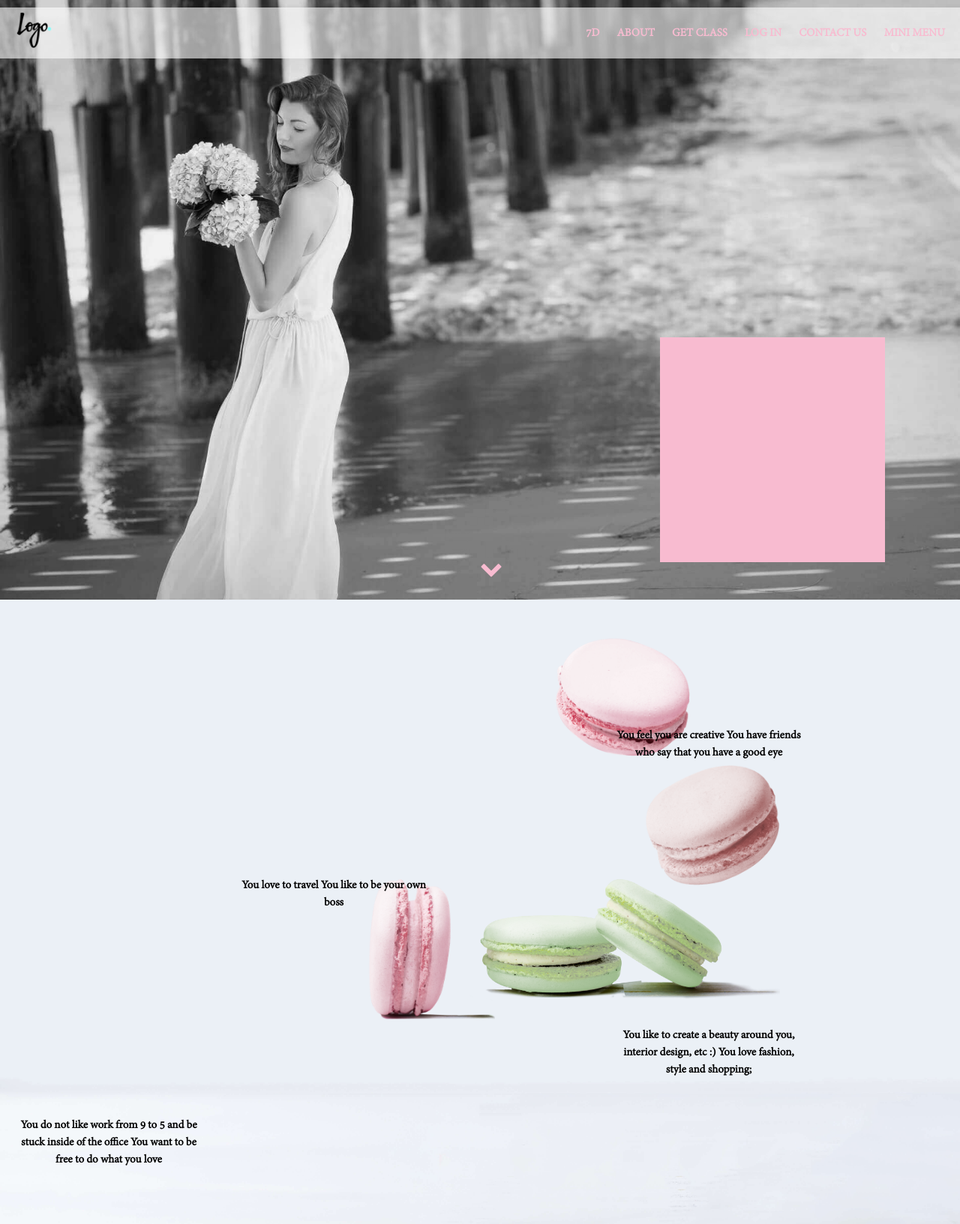
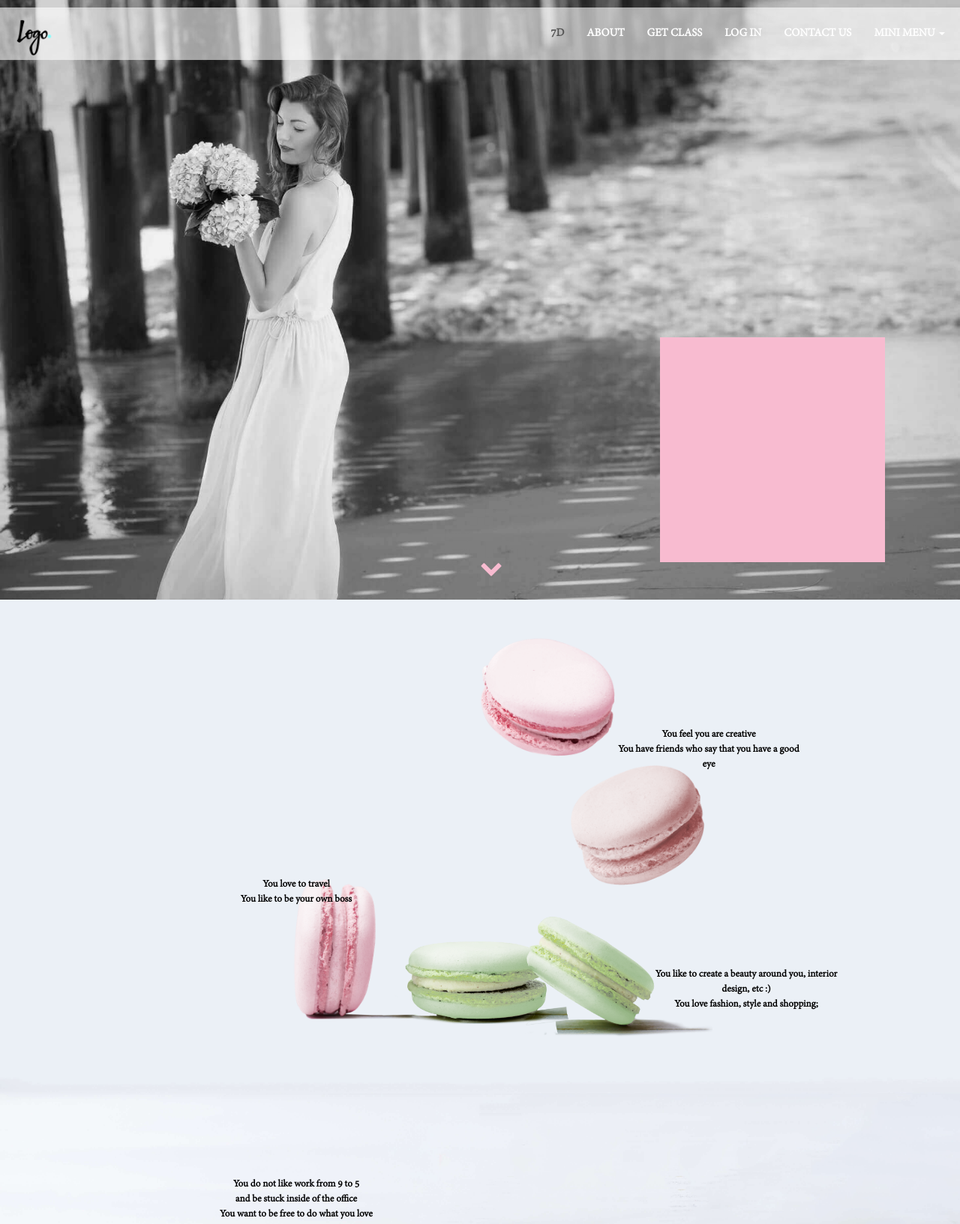
Before and after one commit to HurYur/fashoin-layout, a plain HTML site: page index.html in a window 1280 px wide. Shown: the top 1633 px of the page at 75% size. Drawn offline with nearby package versions, Linux system fonts and the light colour scheme.

Commit message:
added a menu

```diff
--- a/css/main.css
+++ b/css/main.css
@@ -53,27 +53,34 @@ section{
 .top .logo img{
 	height: 50px;
 }
-.top .top-panel{
+.top .navbar-default{
 	margin-top: 10px;
-	position: fixed;
-    width: 100%;
-    z-index: 100;
 	background-color: rgba(255,255,255,0.6);
 	align-items: center;
-	padding: 5px 20px;
-}
-.top .main-nav li{
-	display: inline;
-	margin-left: 20px;
+	padding: 0 20px;
+    border: 0;
 }
 a{
 	color: #F8BBD0;
 	text-decoration: none;
 	display: inline-block;
 }
-.top .main-nav a{
+.top .navbar-nav li a{
+	color: #fff;
 	text-transform: uppercase;
 	font-weight: bold;
+	font-size: 16px;
+	padding: 25px 15px;
+}
+.top .navbar-nav .active a{
+	background-color: initial;
+}
+.top .dropdown-menu{
+	background-color: rgba(248, 187, 208, 0.6);
+}
+.top .dropdown-menu li a{
+	padding: 15px;
+	color: black;
 }
 .top .box{
 	width: 300px;
@@ -124,26 +131,26 @@ a{
     position: relative;
 }
 #macaroon1{
-	right: 200px;
+	right: 300px;
 }
 #macaroon2{
-	right: 80px;
+	right: 180px;
     top: 170px;
 }
 #macaroon3{
 	width: 170px;
-    right: 460px;
+    right: 560px;
     top: 320px;
 }
 #macaroon4{
 	width: 220px;
-    top: 370px;
-    right: 260px;
+    top: 405px;
+    right: 360px;
 }
 #macaroon5{
 	width: 250px;
-    top: 320px;
-    right: 80px;
+    top: 370px;
+    right: 170px;
 }
 .macaroons img{
 	width: 180px;
@@ -156,22 +163,23 @@ a{
     color: black;
     font-weight: bold;
     text-align: center;
+    z-index: 10;
 }
 .macaroons .text.first{
 	top: 15vh;
     right: 50px;
 }
 .macaroons .text.second{
-	top: 65vh;
-    right: 50px;
+	top: 55vh;
+    right: 0px;
 }
 .macaroons .text.third{
     top: 40vh;
-    right: 550px;
+    right: 600px;
 }
 .macaroons .text.fourth{
-	top: 80vh;
-	right: 850px;
+	top: 90vh;
+	right: 600px;
 }
 .about-background{
 	background-image: url(../img/aboutBg.jpg);
@@ -222,7 +230,6 @@ a{
 .about .mini-boxes{
 	flex-wrap: wrap;
 	text-align: center;
-	/* align-items: inherit; */
 }
 .about .mini-box{
 	color: white;
@@ -294,7 +301,26 @@ a{
 	}
 
 }
-@media screen and (max-width: 768px) {
+@media screen and (max-width: 767px) {
+	.top .box{
+		left: 50%;
+		bottom: 70px;
+		transform: translateX(-50%);
+	}
+	.top .navbar-default{
+		background-color: white;
+		margin: 0;
+	}
+	.top .navbar-default li{
+		border-bottom: 1px solid #e7e7e7;
+	}
+	.top .navbar-default li:last-child{
+		border-bottom: 0;
+	}
+	.top .navbar-nav li a{
+		padding: 10px 15px;
+		color: black;
+	}
 	.about .content{
 		display: none;
 	}
@@ -311,4 +337,5 @@ a{
 		background-image: url(../img/aboutBg.jpg);
 		background-size: cover;
 	}
+
 }
--- a/index.html
+++ b/index.html
@@ -4,6 +4,7 @@
 	<meta charset="UTF-8">
 	<meta name="viewport" content="width=device-width, initial-scale=1.0">
 	<title>Document</title>
+	<link rel="stylesheet" type="text/css" href="css/bootstrap.min.css">
 	<link rel="stylesheet" href="https://cdnjs.cloudflare.com/ajax/libs/font-awesome/4.7.0/css/font-awesome.min.css">
 	<link rel="stylesheet" href="https://cdnjs.cloudflare.com/ajax/libs/animate.css/3.5.2/animate.min.css">
 	<link rel="stylesheet" href="css/main.css">
@@ -12,22 +13,42 @@
 <body>
 	<section id="top" class="top">
 		<div id="top-background" class="top-background"></div>
-		<div class="top-panel">
-			<div class="logo">
-				<img src="img/logo.png" alt="logo">
+		<nav class="navbar navbar-default navbar-fixed-top">
+		  <div class="container-fluid">
+		    <!-- Brand and toggle get grouped for better mobile display -->
+		    <div class="navbar-header">
+		      <button type="button" class="navbar-toggle collapsed" data-toggle="collapse" data-target="#bs-example-navbar-collapse-1" aria-expanded="false">
+		        <span class="sr-only">Toggle navigation</span>
+		        <span class="icon-bar"></span>
+		        <span class="icon-bar"></span>
+		        <span class="icon-bar"></span>
+		      </button>
+		      <a class="navbar-brand" href="#">
+		        <img alt="Brand" height="50px;" src="img/logo.png">
+		      </a>
 		    </div>
-			<nav class="main-nav">
-				<ul>
-					<li><a href="#">7D</a></li>
+
+		    <!-- Collect the nav links, forms, and other content for toggling -->
+		    <div class="collapse navbar-collapse" id="bs-example-navbar-collapse-1">
+		      <ul class="nav navbar-nav navbar-right">
+		      	<li class="active"><a href="index.html">7D</a></li>
 				<li><a href="about.html">About</a></li>
 				<li><a href="getClass.html">Get Class</a></li>
 				<li><a href="#">Log In</a></li>
 				<li><a href="contactUs.html">Contact Us</a></li>
-					<li><a href="#">Mini Menu</a></li>
+		        <li class="dropdown">
+		          <a href="#" class="dropdown-toggle" data-toggle="dropdown" role="button" aria-haspopup="true" aria-expanded="false">Mini Menu <span class="caret"></span></a>
+		          <ul class="dropdown-menu">
+		            <li><a href="about.html">About</a></li>
+		            <li><a href="getClass.html">Get Class</a></li>
+		            <li><a href="contactUs.html">Contact</a></li>
+		            <li><a href="#">Community</a></li>
 		          </ul>
+		        </li>
+		      </ul>
+		    </div>
+		  </div>
 		</nav>
-		</div>
-
 		<div id="top-box" class="box"></div>
 		<div class="arrow">
 			<a href="#macaroons"><i class="fa fa-chevron-down faa-bounce" aria-hidden="true"></i></a>
@@ -36,15 +57,15 @@
 	<section id="macaroons" class="macaroons">
 		<div class="fly">
 			<img id="macaroon1" src="img/4_1.png" alt="">
-			<p class="first text wow fadeInUp">You feel you are creative
+			<p class="first text wow fadeInUp">You feel you are creative<br/>
 		You have friends who say that you have a good eye</p>
 			<img id="macaroon2" src="img/4_2.png" alt="">
-			<p class="second text wow fadeInUp">You like to create a beauty around you, interior design, etc :)		You love fashion, style and shopping;</p>
+			<p class="second text wow fadeInUp">You like to create a beauty around you, interior design, etc :)	<br/>	You love fashion, style and shopping;</p>
 			<img id="macaroon3" src="img/4_3.png" alt="">
-			<p class="third text wow fadeInUp">You love to travel You like to be your own boss</p>
+			<p class="third text wow fadeInUp">You love to travel<br/> You like to be your own boss</p>
 
 			<img id="macaroon4" src="img/4_4.png" alt="">
-			<p class="fourth text wow fadeInUp">You do not like work from 9 to 5 and be stuck inside of the office You want to be free to do what you love</p>
+			<p class="fourth text wow fadeInUp">You do not like work from 9 to 5<br/> and be stuck inside of the office<br/> You want to be free to do what you love</p>
 			<img id="macaroon5" src="img/4_5.png" alt="">
 		</div>
 	</section>
@@ -62,7 +83,7 @@
 		</div>
 		<!-- right -->
 		<div class="content-boxes">
-			<div id="mini-box-text"  class="box">
+			<div id="mini-box-text"  class="box wow fadeInUp">
 				<h3>We recognize that people learn best at certain times: some people are early birds others are night owls. No matter what time of day or night, we are open 24 hours to cater to your learning needs so that you can immediately accelerate the pace at which you achieve the results you desire.</h3>
 			</div>
 			<div class="mini-boxes">
@@ -96,6 +117,7 @@
 	</section>
 
 <script src="https://code.jquery.com/jquery-3.1.1.min.js"></script>
+<script src="js/bootstrap.min.js"></script>
 <script>
 //@mb todo - searching through node count if it's possible
 var someText = [
@@ -116,17 +138,17 @@ for (var i = 0; i < document.getElementsByClassName('mini-box').length; i++) {
 };
 </script>
 <script>
-//wow scorlling settings
+/* wow scorlling settings */
 var wow = new WOW(
   {
-    offset: 200,
+    offset: 150,
     live: false
   }
 );
 wow.init();
 </script>
 <script>
-/*Macaroon paralax*/
+/* Macaroon paralax */
 if (window.innerWidth > 959) {
 	var rotate = 0,
 	    topImg = 0,
@@ -147,7 +169,7 @@ if (window.innerWidth > 959) {
 }
 </script>
 <script>
-/*background color changing*/
+/* background color changing */
 document.getElementById('top-box').addEventListener('mouseover', function(){
     document.getElementById('top-background').className += " colored";
 });
@@ -155,5 +177,6 @@ document.getElementById('top-box').addEventListener('mouseout', function(){
     document.getElementById('top-background').className = "top-background";
 });
 </script>
+
 </body>
 </html>
```
Also changed, not shown: css/bootstrap.min.css (added), js/bootstrap.min.js (added). Lines whose indentation alone changed are shown as unchanged.
